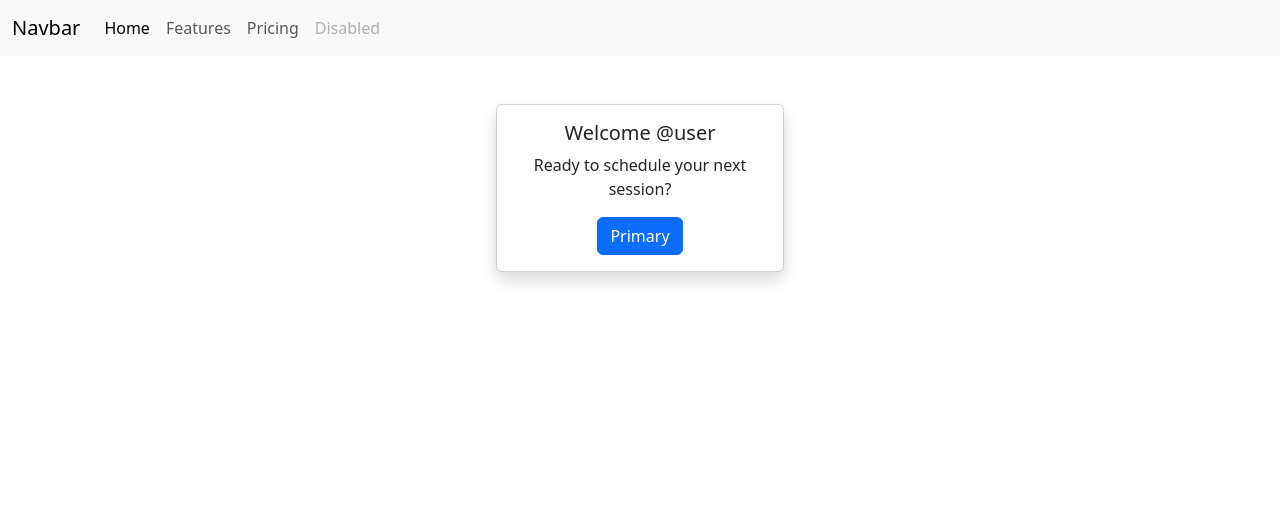
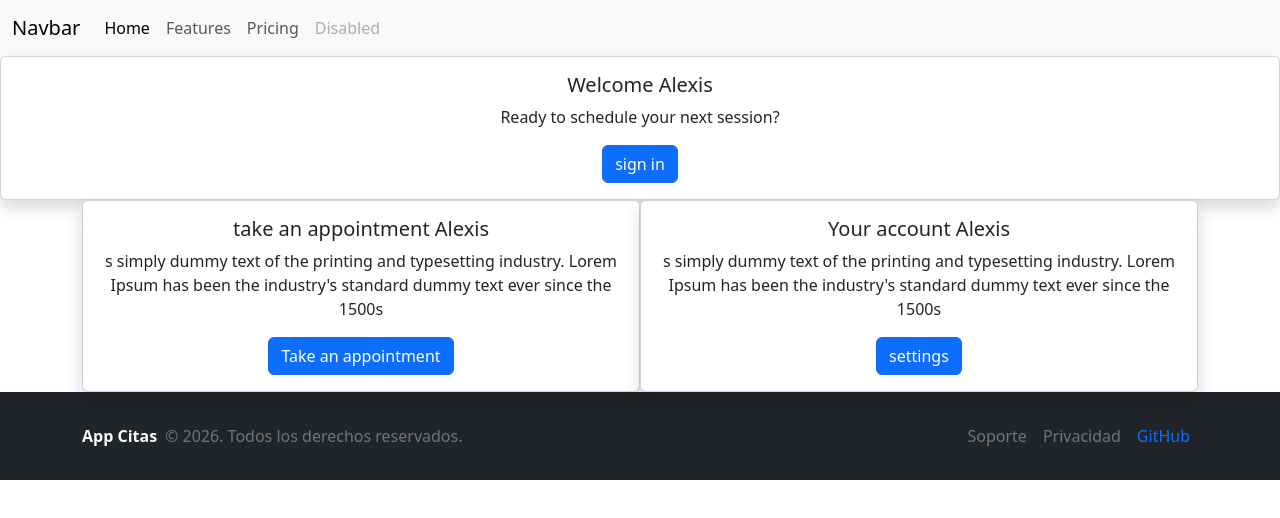
Before and after one commit to snake-17/medicalFrontEnd, a React (Vite) app: page / in a window 1280 px wide. Shown: the top 518 px of the page. Built offline with nearby package versions, Linux system fonts and the light colour scheme.

Commit message:
agregue quickActions y footer

```diff
--- a/package.json
+++ b/package.json
@@ -12,7 +12,8 @@
   "dependencies": {
     "bootstrap": "^5.3.8",
     "react": "^19.2.0",
-    "react-dom": "^19.2.0"
+    "react-dom": "^19.2.0",
+    "react-router-dom": "^6.30.3"
   },
   "devDependencies": {
     "@eslint/js": "^9.39.1",
--- a/src/components/context/CardWelcome.tsx
+++ /dev/null
@@ -1,18 +0,0 @@
-function CardWelcome() {
-  return (
-    <div className="container">
-      <div className="d-flex justify-content-center mt-5">
-        <div className="card shadow" style={{ width: "18rem" }}>
-          <div className="card-body text-center">
-            <h5 className="card-title">Welcome @user</h5>
-            <p className="card-text">Ready to schedule your next session?</p>
-            <button type="button" className="btn btn-primary">
-              Primary
-            </button>
-          </div>
-        </div>
-      </div>
-    </div>
-  );
-}
-export default CardWelcome;
--- a/src/components/layout/Footer.tsx
+++ b/src/components/layout/Footer.tsx
@@ -0,0 +1,36 @@
+function Footer() {
+  return (
+    <footer className="bg-dark text-secondary py-4 mt-auto">
+      <div className="container">
+        <div className="d-flex flex-column flex-md-row justify-content-between align-items-center">
+          {/* Lado Izquierdo: Copyright */}
+          <div className="mb-3 mb-md-0">
+            <span className="text-light fw-bold">App Citas</span>
+            <span className="ms-2">© 2026. Todos los derechos reservados.</span>
+          </div>
+
+          {/* Lado Derecho: Enlaces rápidos */}
+          <ul className="nav">
+            <li className="nav-item">
+              <a href="#" className="nav-link link-secondary px-2">
+                Soporte
+              </a>
+            </li>
+            <li className="nav-item">
+              <a href="#" className="nav-link link-secondary px-2">
+                Privacidad
+              </a>
+            </li>
+            <li className="nav-item">
+              <a href="#" className="nav-link link-secondary px-2 text-primary">
+                GitHub
+              </a>
+            </li>
+          </ul>
+        </div>
+      </div>
+    </footer>
+  );
+}
+
+export default Footer;
--- a/src/components/pages/HomePage.tsx
+++ b/src/components/pages/HomePage.tsx
@@ -1,11 +1,15 @@
-import CardWelcome from "../context/CardWelcome";
+import CardWelcome from "../sections/home/CardWelcome";
 import Navbar from "../layout/Navbar";
+import Footer from "../layout/Footer";
+import QuickActions from "../sections/home/QuickActions";
 
 function HomePage() {
   return (
     <>
       <Navbar />
       <CardWelcome />
+      <QuickActions />
+      <Footer />
     </>
   );
 }
--- /dev/null
+++ b/src/components/sections/home/ActionCard.tsx
@@ -0,0 +1,19 @@
+type ActionCardProps = {
+  title: string;
+  description: string;
+  buttonText: string;
+};
+
+function ActionCard({ title, description, buttonText }: ActionCardProps) {
+  return (
+    <div className="card shadow">
+      <div className="card-body text-center">
+        <h5 className="card-title">{title}</h5>
+        <p className="card-text">{description}</p>
+        <button className="btn btn-primary">{buttonText}</button>
+      </div>
+    </div>
+  );
+}
+
+export default ActionCard;
--- /dev/null
+++ b/src/components/sections/home/CardWelcome.tsx
@@ -0,0 +1,13 @@
+import ActionCard from "./ActionCard";
+
+function CardWelcome() {
+  return (
+    <ActionCard
+      title="Welcome Alexis"
+      description="Ready to schedule your next session?"
+      buttonText="sign in"
+    />
+  );
+}
+
+export default CardWelcome;
--- /dev/null
+++ b/src/components/sections/home/QuickActions.tsx
@@ -0,0 +1,18 @@
+import ActionCard from "./ActionCard";
+function QuickActions() {
+  return (
+    <div className="container d-flex justify-content-center">
+      <ActionCard
+        title="take an appointment Alexis"
+        description="s simply dummy text of the printing and typesetting industry. Lorem Ipsum has been the industry's standard dummy text ever since the 1500s"
+        buttonText="Take an appointment"
+      />
+      <ActionCard
+        title="Your account Alexis"
+        description="s simply dummy text of the printing and typesetting industry. Lorem Ipsum has been the industry's standard dummy text ever since the 1500s"
+        buttonText="settings"
+      />
+    </div>
+  );
+}
+export default QuickActions;
```
Also changed, not shown: src/components/context/TableAppointments.tsx (deleted, +0 -23 lines), 1 other file (tests, documents, lock files or other folders).
